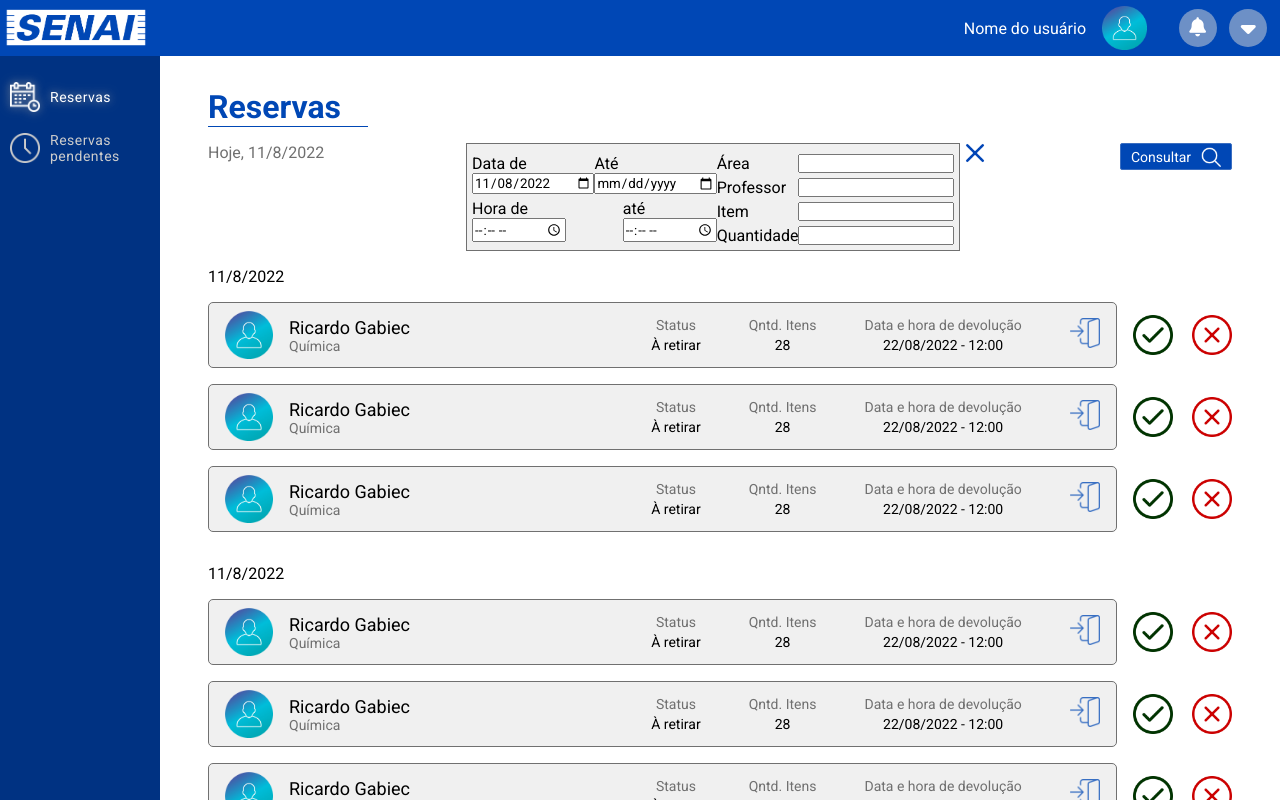
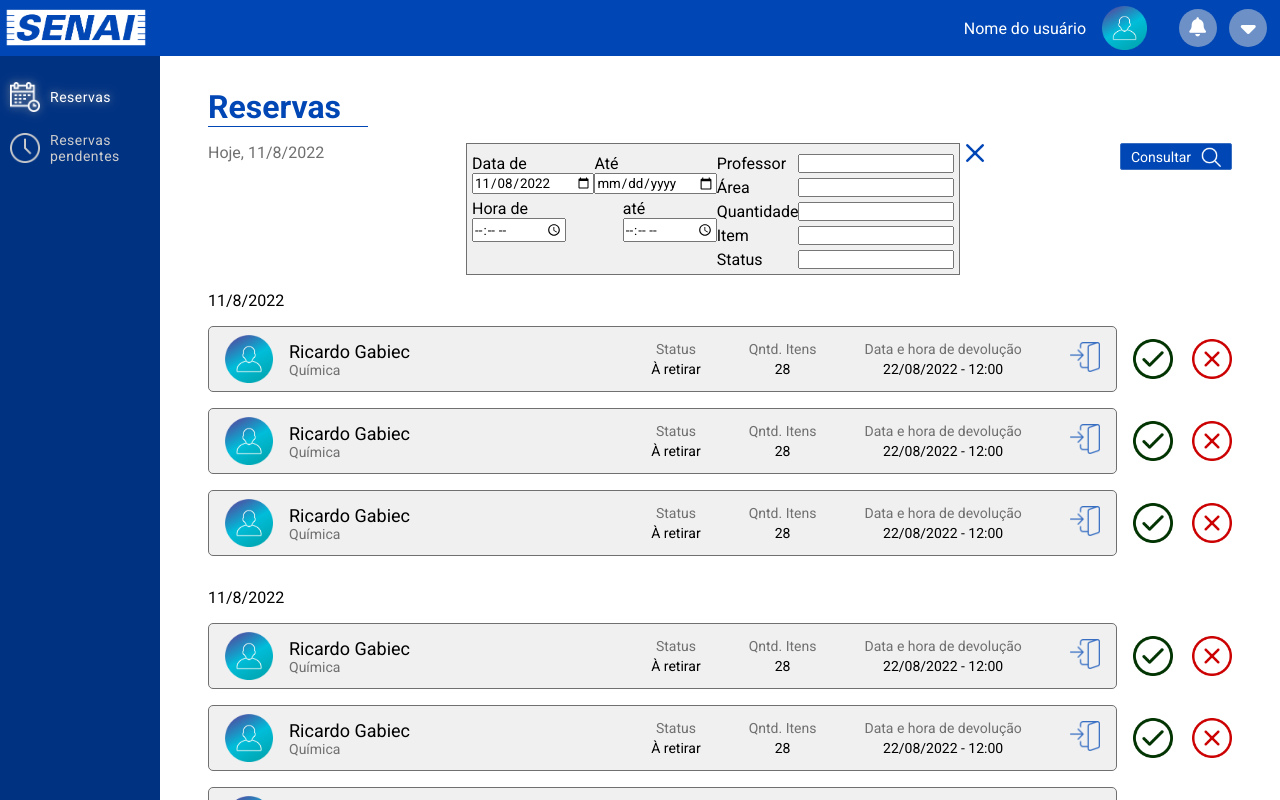
Before and after one commit to SID-Organization/warehouse-ts-project, a React (Vite) app: page /atendente/reservas in a window 1280 px wide. Both pictures are taken after a click on the button "Filtros". Shown: the top 800 px of the page. Built offline with nearby package versions, Linux system fonts and the light colour scheme.

Commit message:
updating

```diff
--- /dev/null
+++ b/src/components/filter/Filter.tsx
@@ -0,0 +1,76 @@
+import { useState } from "react";
+
+import './styles.scss';
+
+import closeIcon from '../../assets/reject.png';
+
+interface filterType {
+    setOpenFilter: (value: boolean) => void;
+}
+
+export default function filterBody(props: filterType) {
+
+    const [today, setToday] = useState(new Date());
+
+    const getInputDateValue = () => {
+        const yyyy = today.getFullYear().toString();
+        const mm = (today.getMonth() + 1).toString();
+        const dd = today.getDate().toString();;
+
+        const inputDateDefaultValue = `${yyyy}-${mm.split('')[1]? mm :'0'+mm}-${dd.split('')[1] ? dd : '0'+dd}`;
+
+        return inputDateDefaultValue;
+    }
+
+    return (
+        <div className="filter-container">
+            <div className="filter-body">
+                <div className="filter-column">
+                    <div className="filter-item">
+                        <div className="from">
+                            <p>Data de</p>
+                            <input id="date-from" defaultValue={getInputDateValue()} type="date"/>
+                        </div>
+                        <div className="until">
+                            <p>Até</p>
+                            <input type="date" />
+                        </div>
+                    </div>
+                    <div className="filter-item">
+                        <div className="from">
+                            <p>Hora de</p>
+                            <input type="time" />
+                        </div>
+                        <div className="until">
+                            <p>até</p>
+                            <input type="time" />
+                        </div>
+                    </div>
+                </div>
+                <div className="filter-column">
+                    <div className="filter-item">
+                        <p>Professor</p>
+                        <input type="text" />
+                    </div>
+                    <div className="filter-item">
+                        <p>Área</p>
+                        <input type="text" />
+                    </div>
+                    <div className="filter-item">
+                        <p>Quantidade</p>
+                        <input type="text" />
+                    </div>
+                    <div className="filter-item">
+                        <p>Item</p>
+                        <input type="text" />
+                    </div>
+                    <div className="filter-item">
+                        <p>Status</p>
+                        <input type="text" />
+                    </div>
+                </div>
+            </div>
+            <img id="exit-filter-icon" src={closeIcon} onClick={() => props.setOpenFilter(false)} />
+        </div>
+    )
+}
--- /dev/null
+++ b/src/components/filter/styles.scss
@@ -0,0 +1,27 @@
+.filter-container {
+    width: 50%;
+    display: flex;
+
+    #exit-filter-icon {
+        width: 20px;
+        height: 20px;
+        margin-left: 5px;
+        cursor: pointer;
+    }
+
+    .filter-body {
+        width: 100%;
+        padding: 5px;
+        display: flex;
+        justify-content: space-evenly;
+        background-color: #f0f0f0;
+        border: 1px solid #707070;
+
+        .filter-item {
+            display: flex;
+            justify-content: space-between;
+            margin-top: 5px;
+        }
+
+    }
+}
--- a/src/components/reserve-card/ReserveCard.tsx
+++ b/src/components/reserve-card/ReserveCard.tsx
@@ -42,7 +42,7 @@ export default function ReserveCard() {
         </div>
         <div className="action-buttons">
             <div className="accept-btn">
-                <img src={acceptIcon} alt="Botão aceitar reserva" />
+                <img src={acceptIcon} alt="Botão aceitar reserva" title='Confirmar retirada'/>
             </div>
             <div className="decline-btn">
                 <img src={declineIcon} alt="Botão cancelar reserva" />
--- a/src/pages/attendant/home/index.tsx
+++ b/src/pages/attendant/home/index.tsx
@@ -2,10 +2,11 @@ import { useEffect, useState } from 'react';
 import './styles.scss'
 
 import ReserveCard from '../../../components/reserve-card/ReserveCard';
+import Filter from '../../../components/filter/Filter';
 
 import sortIcon from '../../../assets/sort-icon.png';
 import searchIcon from '../../../assets/search-icon.png';
-import closeIcon from '../../../assets/reject.png';
+
 
 export default function AttendantHome() {
 
@@ -16,77 +17,13 @@ export default function AttendantHome() {
         return <div className="date-title">{today.toLocaleDateString()}</div>
     }
 
-
-    const getInputDateValue = () => {
-        const yyyy = today.getFullYear().toString();
-        const mm = (today.getMonth() + 1).toString();
-        const dd = today.getDate().toString();;
-
-        const inputDateDefaultValue = `${yyyy}-${mm.split('')[1]? mm :'0'+mm}-${dd.split('')[1] ? dd : '0'+dd}`;
-
-        return inputDateDefaultValue;
+    const handleSearchClick = () => {
     }
 
     useEffect(() => {
         const filterButtonText = document.querySelector('#filter-button-txt') as HTMLParagraphElement;
         openFilter ? filterButtonText.innerHTML = 'Consultar' : filterButtonText.innerHTML = 'Filtros';
     }, [openFilter])
-
-    const filterBody = () => {
-        return (
-            <div className="filter-container">
-                <div className="filter-body">
-                    <div className="filter-column">
-                        <div className="filter-item">
-                            <div className="from">
-                                <p>Data de</p>
-                                <input id="date-from" defaultValue={getInputDateValue()} type="date"/>
-                            </div>
-                            <div className="until">
-                                <p>Até</p>
-                                <input type="date" />
-                            </div>
-                        </div>
-                        <div className="filter-item">
-                            <div className="from">
-                                <p>Hora de</p>
-                                <input type="time" />
-                            </div>
-                            <div className="until">
-                                <p>até</p>
-                                <input type="time" />
-                            </div>
-                        </div>
-                    </div>
-                    <div className="filter-column">
-                        <div className="filter-item">
-                            <p>Área</p>
-                            <input type="text" />
-                        </div>
-                        <div className="filter-item">
-                            <p>Professor</p>
-                            <input type="text" />
-                        </div>
-                        <div className="filter-item">
-                            <p>Item</p>
-                            <input type="text" />
-                        </div>
-                        <div className="filter-item">
-                            <p>Quantidade</p>
-                            <input type="text" />
-                        </div>
-                    </div>
-                </div>
-                <img id="exit-filter-icon" src={closeIcon} onClick={() => setOpenFilter(false)} />
-            </div>
-        )
-    }
-
-    const handleSearchClick = () => {
-    }
-
-    useEffect(() => {
-    }, [])
 
     return (
         <div className=" attendant-home">
@@ -99,7 +36,7 @@ export default function AttendantHome() {
                         Hoje, {today.toLocaleDateString()}
                     </p>
                 </div>
-                {openFilter && filterBody()}
+                {openFilter && <Filter setOpenFilter={setOpenFilter}/>}
                 <button className="button-filter" onClick={() => openFilter ? handleSearchClick() : setOpenFilter(true)}>
                     <div className="content">
                         <p id="filter-button-txt">Filtros</p>
--- a/src/pages/attendant/home/styles.scss
+++ b/src/pages/attendant/home/styles.scss
@@ -46,33 +46,33 @@
         }
     }
 
-    .filter-container{
-        width: 50%;
-        display: flex;
+    // .filter-container{
+    //     width: 50%;
+    //     display: flex;
 
-        #exit-filter-icon{
-            width: 20px;
-            height: 20px;
-            margin-left: 5px;
-            cursor: pointer;
-        }
+    //     #exit-filter-icon{
+    //         width: 20px;
+    //         height: 20px;
+    //         margin-left: 5px;
+    //         cursor: pointer;
+    //     }
 
-        .filter-body{
-            width: 100%;
-            padding: 5px;
-            display: flex;
-            justify-content: space-evenly;
-            background-color: #f0f0f0;
-            border: 1px solid #707070;
+    //     .filter-body{
+    //         width: 100%;
+    //         padding: 5px;
+    //         display: flex;
+    //         justify-content: space-evenly;
+    //         background-color: #f0f0f0;
+    //         border: 1px solid #707070;
 
-            .filter-item{
-                display: flex;
-                justify-content: space-between;
-                margin-top: 5px ;
-            }
+    //         .filter-item{
+    //             display: flex;
+    //             justify-content: space-between;
+    //             margin-top: 5px ;
+    //         }
 
-        }
-    }
+    //     }
+    // }
 
     .reserve-cards {
         .date-title:not(:first-child) {
```
Also changed, not shown: src/pages/attendant/pendent-reserves/index.tsx (+16 -0 lines).
